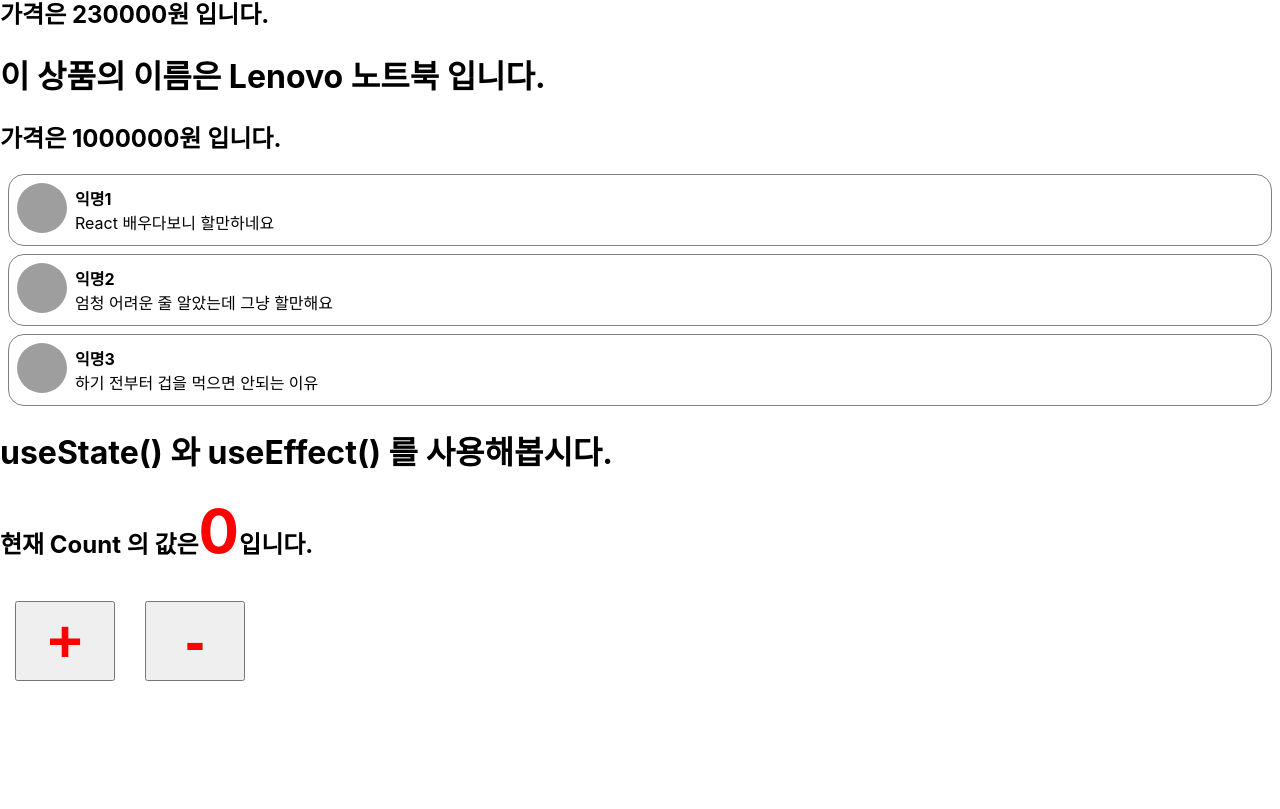
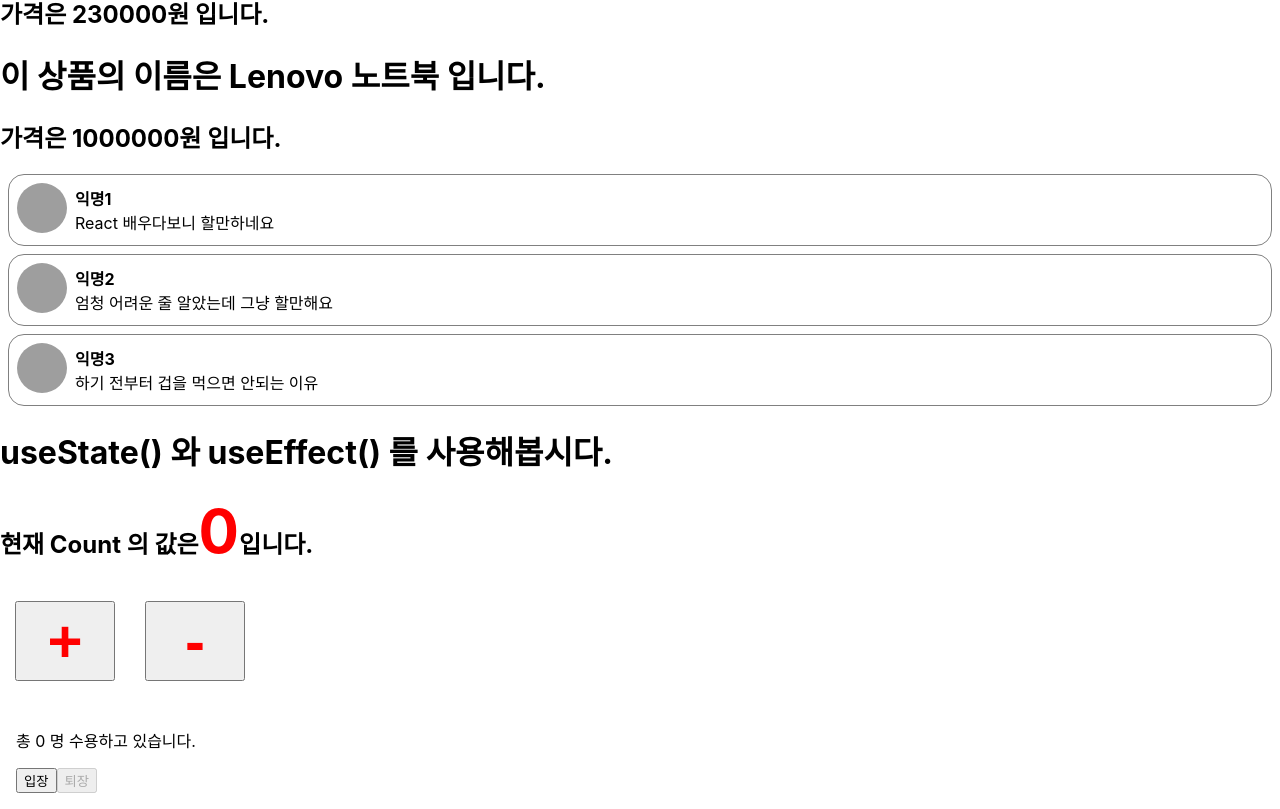
Before and after one commit to Hanjunhee-1/React-study, a React (Create React App) app in the folder react-study/: page / in a window 1280 px wide. Shown: the part 611-1420 px from the top of the page. Before the commit the page ends 1307 px from the top, so only its background shows below. Built offline with nearby package versions, Linux system fonts and the light colour scheme; grey boxes are pictures that could not be loaded.

Commit message:
08_실습_Hooks사용해보기 작성

```diff
--- /dev/null
+++ b/react-study/src/08_실습_Hooks사용해보기/Accomodate.jsx
@@ -0,0 +1,39 @@
+import { useEffect } from "react";
+import { useState } from "react";
+import useCounter from "./useCounter";
+
+const MAX_CAPACITY = 10;
+
+export default function Accomodate(props) {
+    const [isFull, setIsFull] = useState(false);
+    const [isEmpty, setIsEmpty] = useState(false);
+    const [count, increaseCount, decreaseCount] = useCounter(0);
+
+
+    useEffect(() => {
+        console.log("####################");
+        console.log("useEffect() is called");
+        console.log(`isFull: ${isFull}`);
+    });
+
+    useEffect(() => {
+        setIsFull(count >= MAX_CAPACITY);
+        setIsEmpty(count <= 0);
+        console.log(`Current count value: ${count}`);
+    }, [count]);
+
+    return (
+        <div style={{padding: 16}}>
+            <p>{`총 ${count} 명 수용하고 있습니다.`}</p>
+
+            <button onClick={increaseCount} disabled={isFull}>
+                입장
+            </button>
+            <button onClick={decreaseCount} disabled={isEmpty}>
+                퇴장
+            </button>
+
+            {isFull && <p style={{color: 'red'}}>정원이 가득찼습니다.</p>}
+        </div>
+    )
+}
--- /dev/null
+++ b/react-study/src/08_실습_Hooks사용해보기/useCounter.jsx
@@ -0,0 +1,19 @@
+import { useState } from "react";
+
+export default function useCounter(initValue) {
+    const [count, setCount] = useState(initValue);
+
+
+    const increaseCount = () => {
+        setCount((count) => count + 1);
+    }
+    const decreaseCount = () => {
+        if (count >= 1) {
+            setCount((count) => count - 1);
+        } else {
+            console.log("퇴장할 인원이 없습니다.");
+        }
+    }
+
+    return [count, increaseCount, decreaseCount];
+}
--- a/react-study/src/index.js
+++ b/react-study/src/index.js
@@ -11,6 +11,7 @@
 import CommentList from './05_실습_댓글컴포넌트작성해보기/CommentList';
 import NotificationList from './06_실습_State사용해보기/NotificationList';
 import Counter from './07_실습_useState와useEffect사용해보기/Counter';
+import Accomodate from './08_실습_Hooks사용해보기/Accomodate';
 
 const root = ReactDOM.createRoot(document.getElementById('root'));
 root.render(
@@ -21,6 +22,7 @@
     <Market/>
     <CommentList/>
     <Counter />
+    <Accomodate />
   </React.StrictMode>,
   document.getElementById('root')
 );
```
